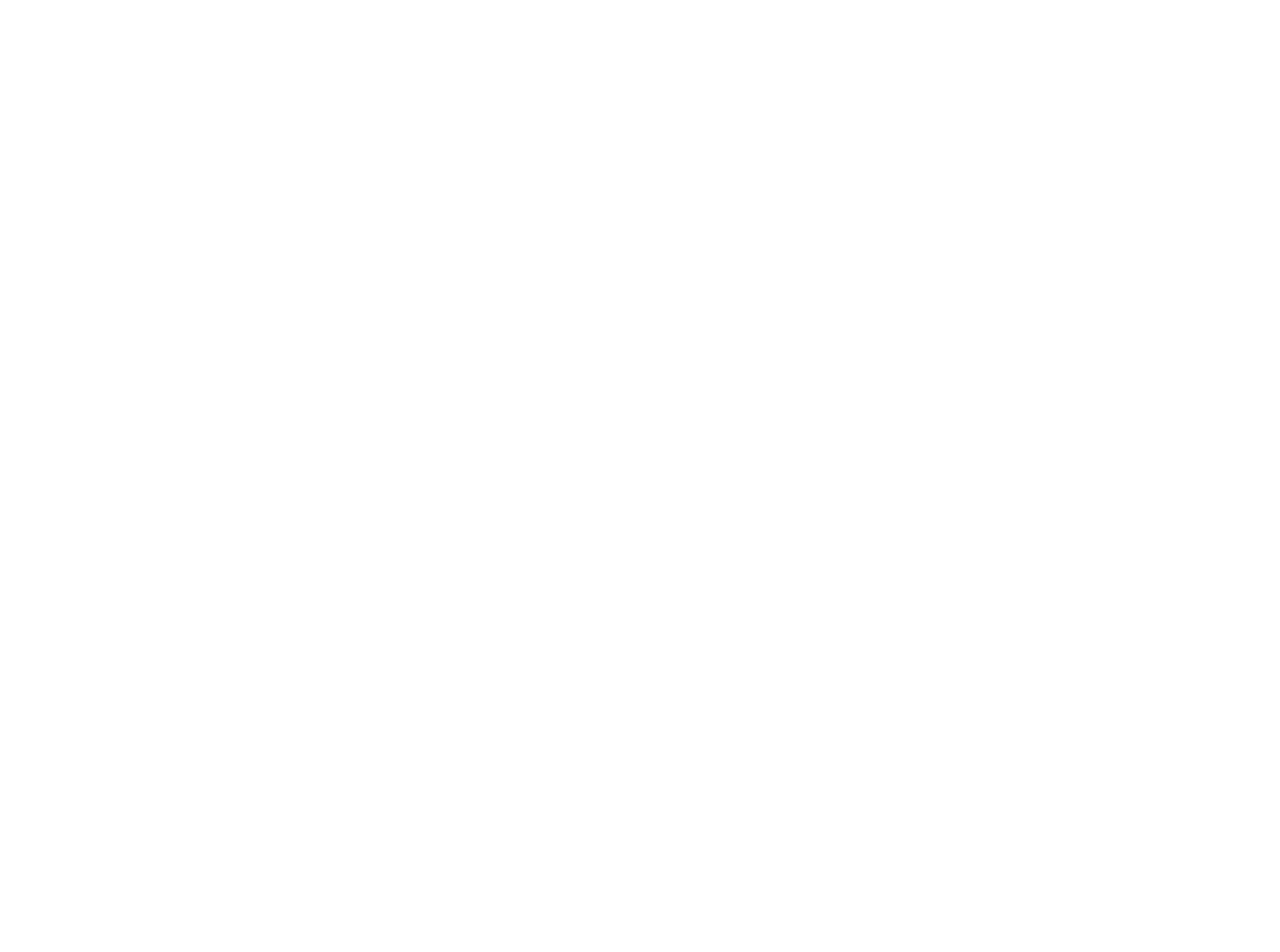
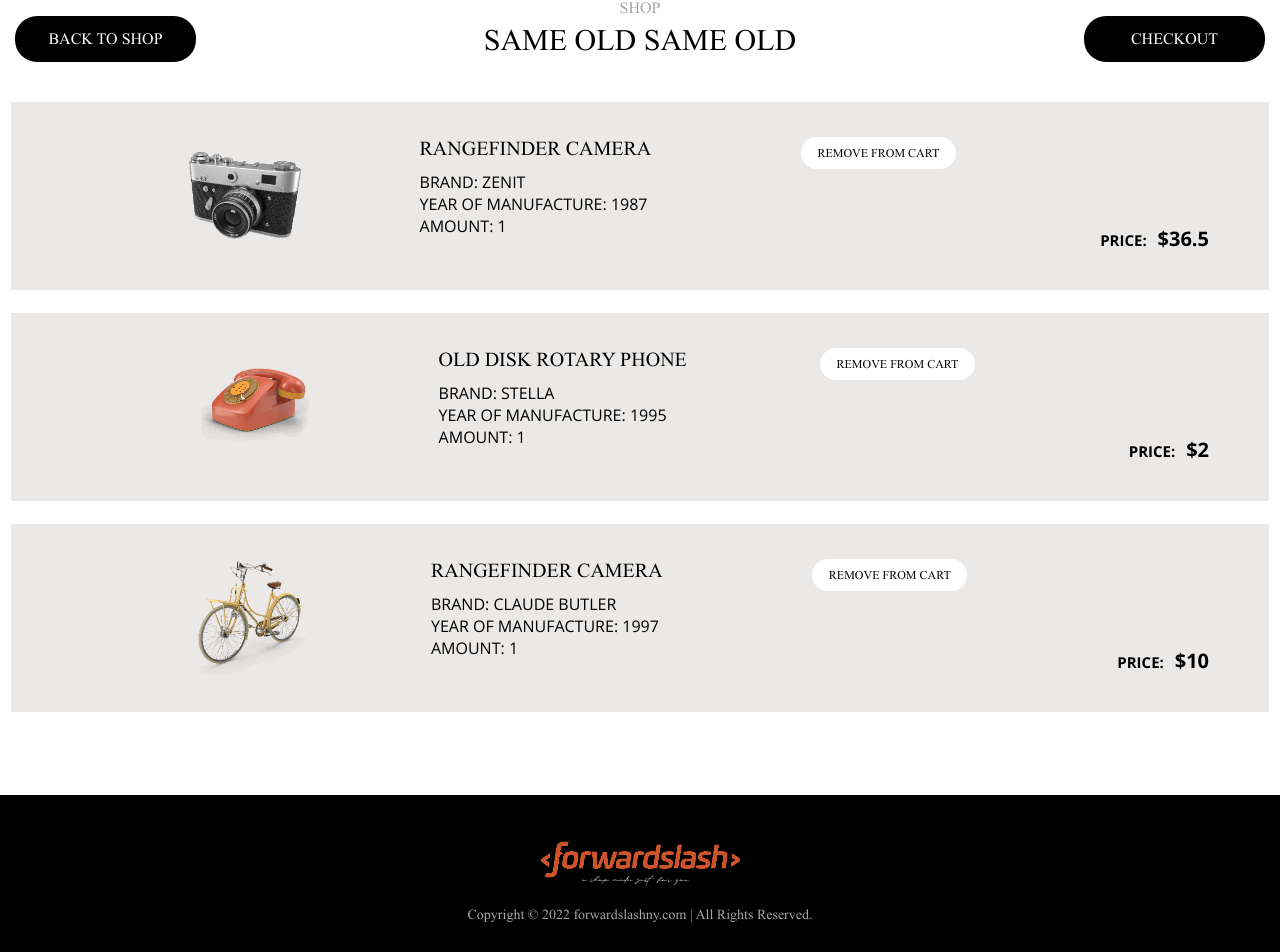
Before and after one commit to Sinisa198/myShoppingCart, a React (Create React App) app: page / in a window 1280 px wide. Shown: the part 1701-2653 px from the top of the page. Before the commit the page ends 1641 px from the top, so only its background shows below. Built offline with nearby package versions, Linux system fonts and the light colour scheme.

Commit message:
add pictures in cart page

```diff
--- a/src/App.js
+++ b/src/App.js
@@ -7,6 +7,7 @@
   return (
     <div>
       <HomePage />
+      <Cart />
     </div>
   );
 }
--- a/src/components/cart/cart.js
+++ b/src/components/cart/cart.js
@@ -1,6 +1,13 @@
 import React from 'react'
 import './Cart.css';
 import {useState} from 'react';
+import logoWhite from '../../assets/images/logo-white.png'
+import logoHeader from '../../assets/images/LogoHeader.png'
+import bicycle from '../../assets/images/bicycle.png'
+import camera from '../../assets/images/camera.png'
+import phone from '../../assets/images/phone.png'
+import logo from '../../assets/images/logo.png'
+
 const Cart = () => {
 	const [cart, setCart] = useState();
   return (
@@ -12,7 +19,7 @@
 	<div class="header__overlay"></div>
 	<div class="wrap">
 		<div class="header__container">
-			<div class="logo-mobile"><a href="/" class="header__home"> <img src="/assets/images/logo-white.png" alt="" class="header__logo"/> </a></div>
+			<div class="logo-mobile"><a href="/" class="header__home"> <img src={logoHeader} alt="" class="header__logo"/> </a></div>
 
 
 				<nav class="main-nav">
@@ -20,28 +27,28 @@
 
 							<li class="main-nav__list-item" role="menuitem">
 								<a href="javascript:;" class="main-nav__list-link">
-									<img src="" alt="" class="header__logo"/>
+									<img src={logoHeader} alt="" class="header__logo"/>
 									ABOUT US
 								</a>
 							</li>
 
 							<li class="main-nav__list-item" role="menuitem">
 								<a href="javascript:;" class="main-nav__list-link">
-									<img src="" alt="" class="header__logo"/>
+									<img src={logoHeader} alt="" class="header__logo"/>
 									LOCATIONS
 								</a>
 							</li>
 
 							<li class="main-nav__list-item main-nav__list-item--image" role="menuitem">
 								<a href="javascript:;" class="header__home-logo">
-									<img src="/assets/images/logo-white.png" alt="" class="header__logo"/>
+									<img src={logoWhite} alt="" class="header__logo"/>
 
 								</a>
 							</li>
 
 							<li class="main-nav__list-item" role="menuitem">
 								<a href="javascript:;" class="main-nav__list-link">
-									<img src="" alt="" class="header__logo"/>
+									<img src={logoHeader} alt="" class="header__logo"/>
 									SHOP
 								</a>
 							</li>
@@ -85,7 +92,7 @@
 
 						<div class="cart__item">
 							<div class="cart__item-body-image">
-								<img src="/assets/images/camera.png" alt="" class="cart__item-img"/>
+								<img src={camera} alt="" class="cart__item-img"/>
 							</div>
 							<div class="cart__item-details">
 								<span class="cart__item-name">RANGEFINDER CAMERA</span>
@@ -103,7 +110,7 @@
 
 						<div class="cart__item">
 							<div class="cart__item-body-image">
-								<img src="/assets/images/phone.png" alt="" class="cart__item-img"/>
+								<img src={phone} alt="" class="cart__item-img"/>
 							</div>
 							<div class="cart__item-details">
 								<span class="cart__item-name">OLD DISK ROTARY PHONE</span>
@@ -121,7 +128,7 @@
 
 						<div class="cart__item">
 							<div class="cart__item-body-image">
-								<img src="/assets/images/bicycle.png" alt="" class="cart__item-img"/>
+								<img src={bicycle} alt="" class="cart__item-img"/>
 							</div>
 							<div class="cart__item-details">
 								<span class="cart__item-name">RANGEFINDER CAMERA</span>
@@ -153,7 +160,7 @@
 		<div class="footer__wrap">
 			<div class="footer__logo">
 				<a href="/" class="header__home">
-					<img src="/assets/images/logo.png" alt=""/>
+					<img src={logo} alt=""/>
 				</a>
 			</div>
 			<span class="copyright">Copyright © 2022 forwardslashny.com | All Rights Reserved.</span>
```
